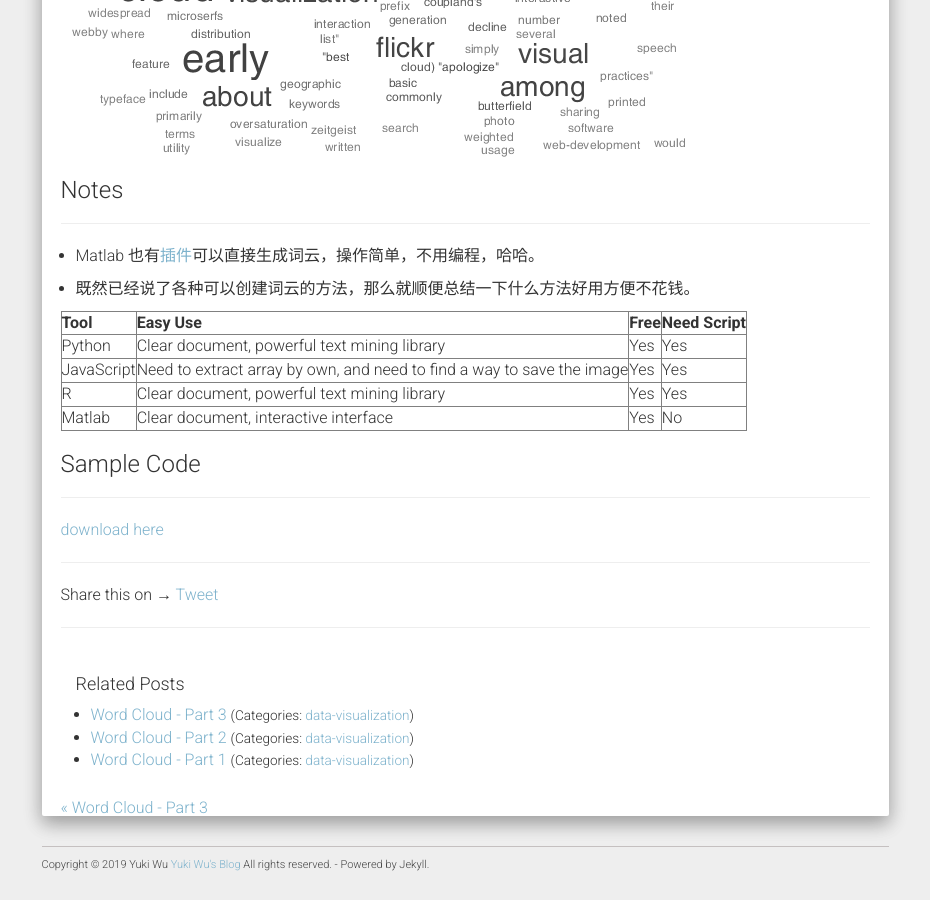
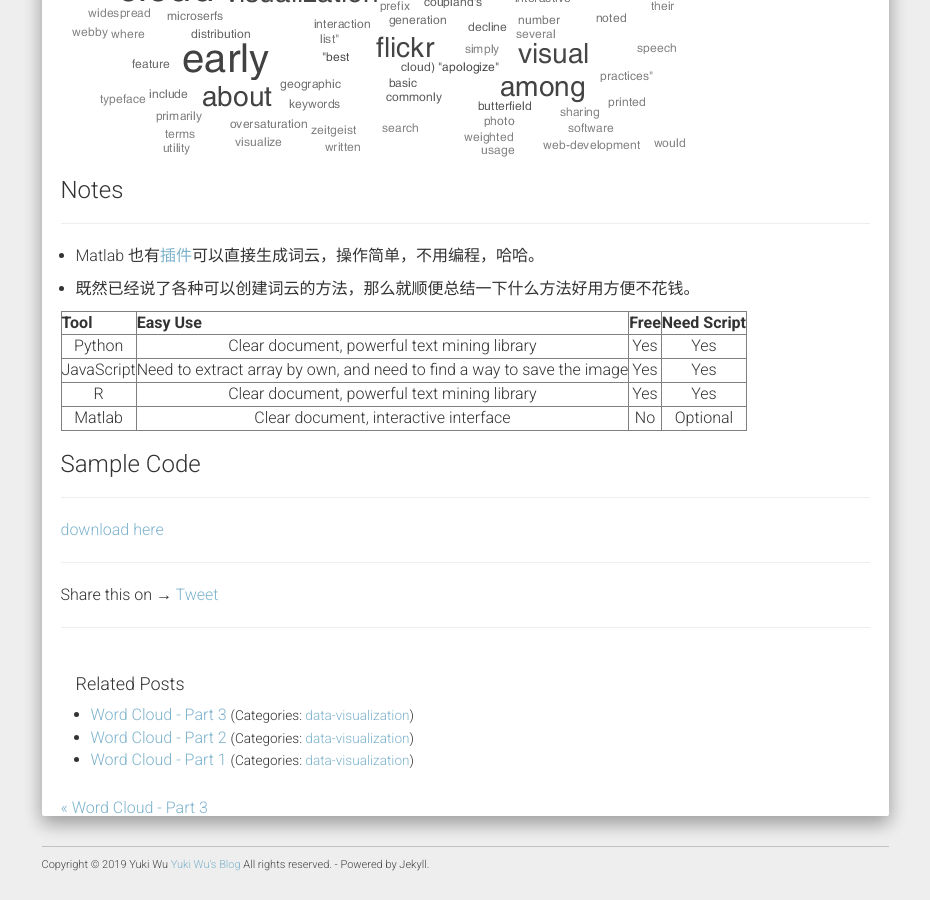
Before and after one commit to wuyuki/wuyuki.github.io, a Jekyll site: the page built from _posts/2019-03-11-word-cloud-4.md, in a window 1280 px wide and 900 px high, scrolled down 1398 px. Shown: the whole window, without its empty margins (321-1251 px from the left). Built offline with Jekyll 4.4.1, drawn with Linux system fonts in a browser that asks for light colours; nearby versions of some CDN libraries; comment, search, counter and statistics services are not loaded.

Commit message:
//edit 2019-03-11-word-cloud-4

```diff
--- a/_posts/2019-03-11-word-cloud-4.md
+++ b/_posts/2019-03-11-word-cloud-4.md
@@ -60,11 +60,11 @@ title("Word Cloud History")
     <thead>
         <tr><th>Tool</th><th>Easy Use</th><th>Free</th><th>Need Script</th></tr>
     </thead>
-    <tbody>
+    <tbody align="center">
         <tr><td>Python</td><td>Clear document, powerful text mining library</td><td>Yes</td><td>Yes</td></tr>
         <tr><td>JavaScript</td><td>Need to extract array by own, and need to find a way to save the image</td><td>Yes</td><td>Yes</td></tr>
         <tr><td>R</td><td>Clear document, powerful text mining library</td><td>Yes</td><td>Yes</td></tr>
-        <tr><td>Matlab</td><td>Clear document, interactive interface</td><td>Yes</td><td>No</td></tr>
+        <tr><td>Matlab</td><td>Clear document, interactive interface</td><td>No</td><td>Optional</td></tr>
     </tbody>
 </table>
 
```
